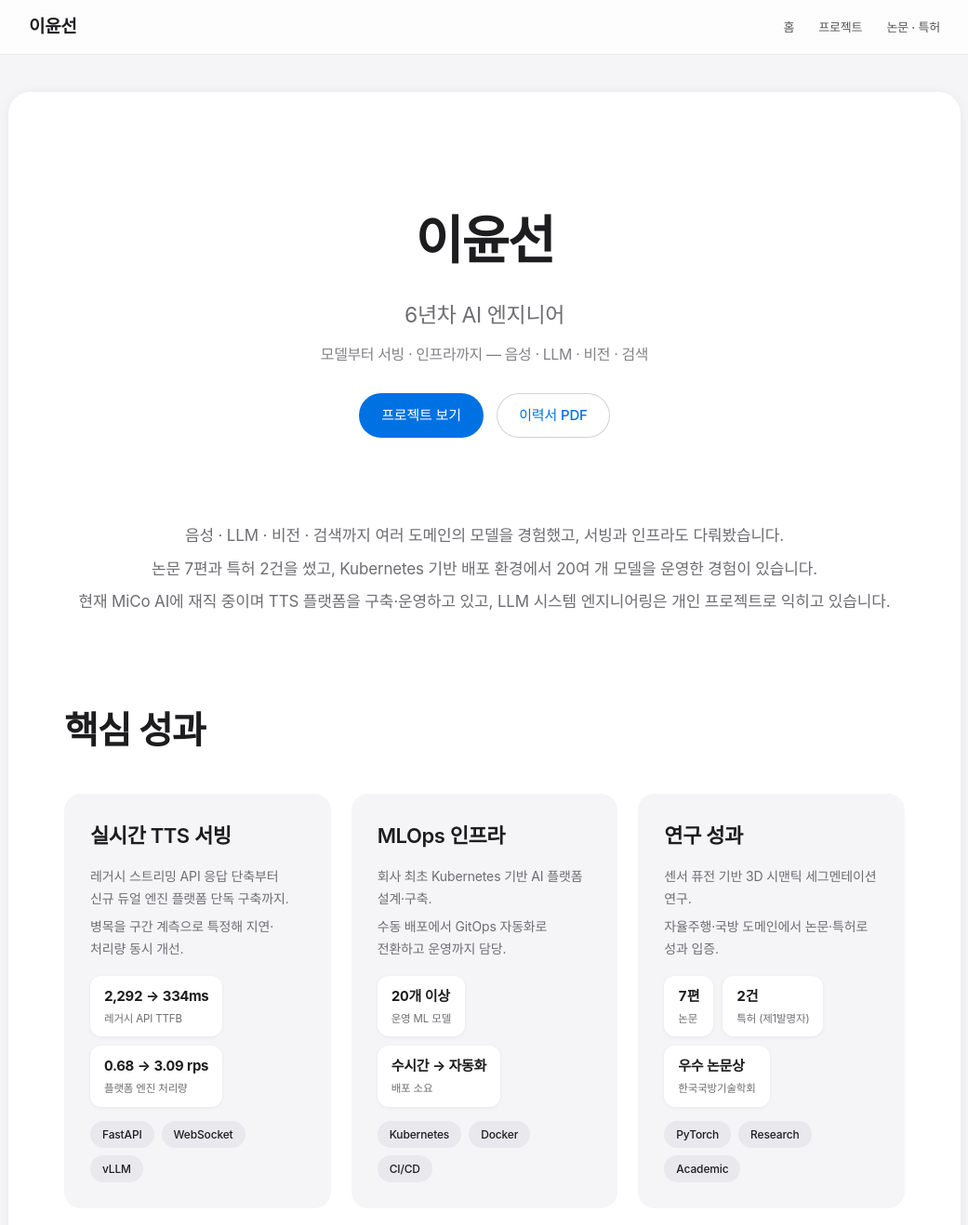
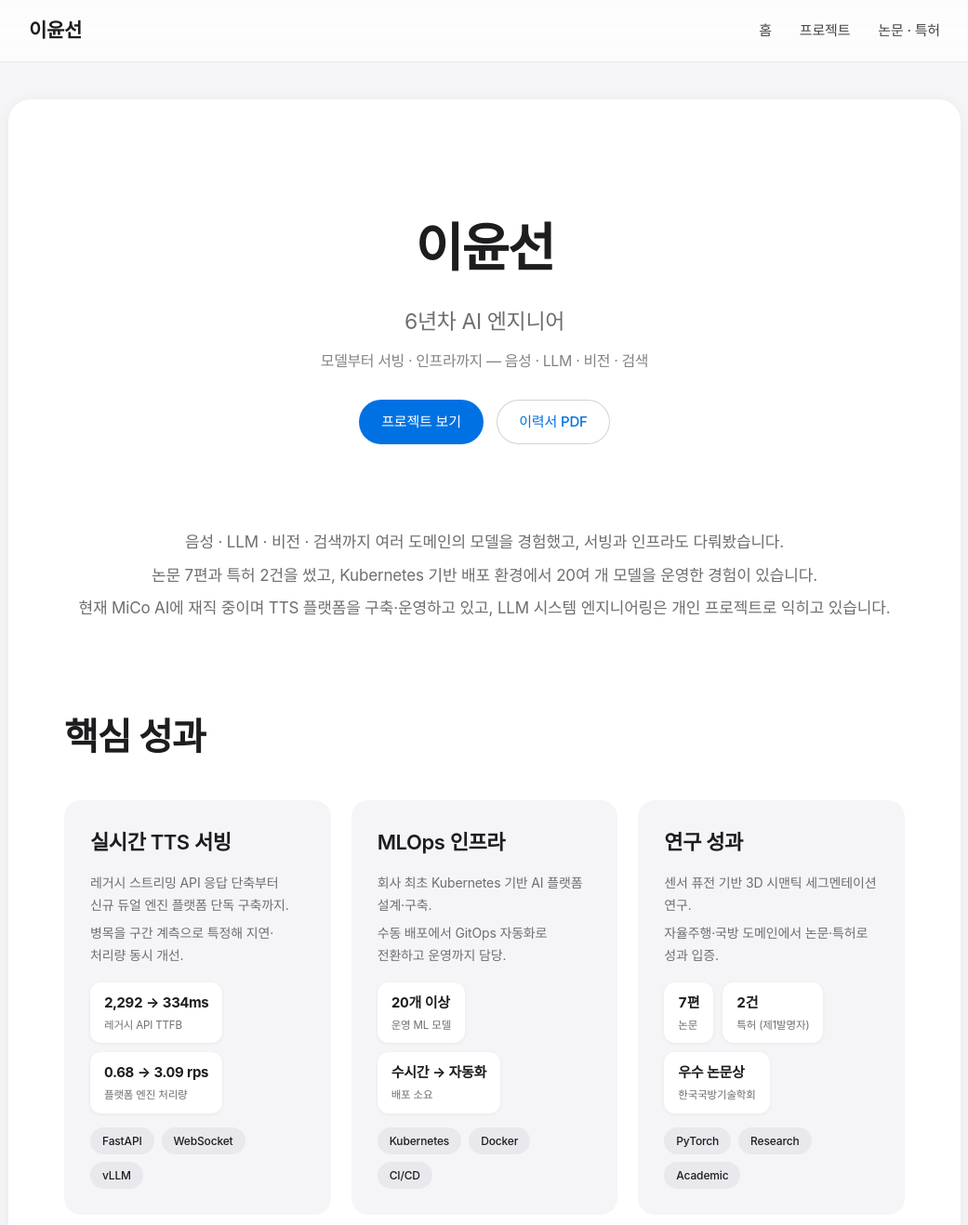
Before and after one commit to ckc5800/ckc5800.github.io, a Jekyll site: the page built from index.html, in a window 1280 px wide and 1400 px high. Shown: the top 1318 px of the window at 93% size, without its empty margins (119-1160 px from the left). Built offline with Jekyll 4.4.1, drawn with Linux system fonts in a browser that asks for light colours; some web fonts are replaced.

Commit message:
상단 바 글자 크기 확대
- 메뉴 13 → 15px, 불투명도 0.75 → 0.82 (작은데 흐리기까지 해서 더 작아 보였음)
- 로고 19 → 21px, 메뉴 간격 26 → 30px, 바 여백 14 → 16px
- 바 높이 67px, 앵커 여백 90px 라 제목이 가려지지 않는 것 확인

```diff
--- a/assets/style.css
+++ b/assets/style.css
@@ -60,7 +60,7 @@ body {
     backdrop-filter: saturate(180%) blur(20px);
     -webkit-backdrop-filter: saturate(180%) blur(20px);
     border-bottom: 1px solid rgba(0, 0, 0, 0.07);
-    padding: 14px 0;
+    padding: 16px 0;
 }
 
 .navbar .container {
@@ -70,7 +70,7 @@ body {
 }
 
 .logo a {
-    font-size: 19px;
+    font-size: 21px;
     font-weight: 700;
     color: var(--text);
     text-decoration: none;
@@ -80,14 +80,14 @@ body {
 .nav-menu {
     display: flex;
     list-style: none;
-    gap: 26px;
+    gap: 30px;
 }
 
 .nav-link {
     color: var(--text);
-    opacity: 0.75;
+    opacity: 0.82;
     text-decoration: none;
-    font-size: 13px;
+    font-size: 15px;
     font-weight: 500;
     text-transform: none;
     transition: opacity 0.2s ease, color 0.2s ease;
```
